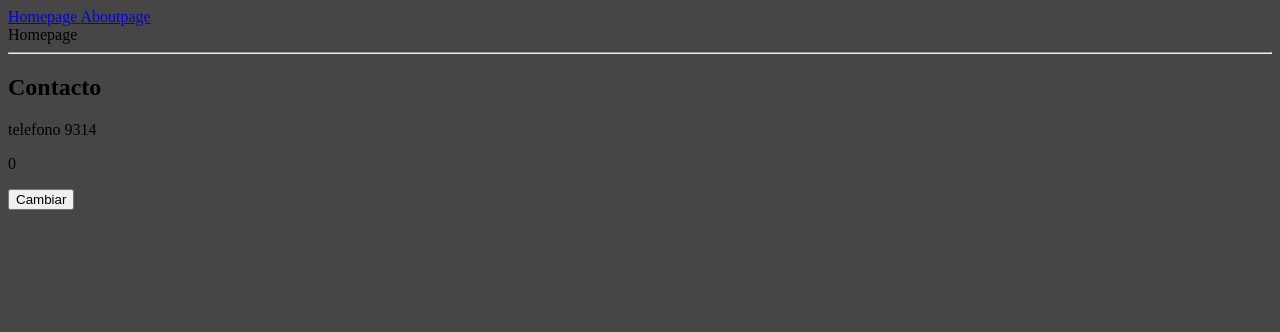
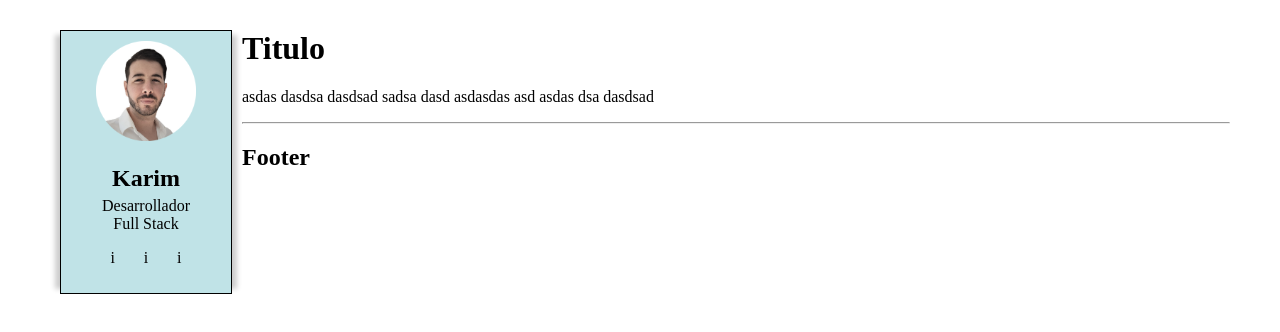
Before and after one commit to Karim-aitt/portfolio_v1, a React (Vite) app: page / in a window 1280 px wide. Shown: the top 332 px of the page. Built offline with nearby package versions, Linux system fonts and the light colour scheme.

Commit message:
Aside Avatar v1

```diff
--- a/src/App.css
+++ b/src/App.css
@@ -1,3 +1,15 @@
+
 body{
-    background-color: rgb(70, 70, 70);
+    margin: 30px 50px;
 }
+
+.app{
+
+}
+
+/* MOBILE VIEW */
+@media (max-width: 645px) {
+    body{
+        background-color: red;
+    }
+}
--- a/src/App.jsx
+++ b/src/App.jsx
@@ -1,6 +1,11 @@
 import './App.css'
+
+// Components
 import Navbar from './components/Navbar/NavBar'
 import Footer from './components/footer/Footer'
+import Avatar from './components/avatar/Avatar'
+
+// Pages
 import HomePage from './pages/HomePage'
 import AboutPage from './pages/AboutPage'
 
@@ -11,18 +16,13 @@ function App() {
 
   return (
     <>
-      <BrowserRouter>
-        <Navbar />
+      <Avatar />
+      <div className=''>
+        <h1>Titulo</h1>
+        <p>asdas dasdsa dasdsad sadsa dasd asdasdas asd asdas dsa dasdsad</p>
+      </div>
 
-        <Routes>
-          <Route path="/" element={<HomePage />} />
-          <Route path="/about" element={<AboutPage />} />
-        </Routes>
-
-
-      </BrowserRouter>
-
-        <Footer numero="9314"/>
+      <Footer/>
     </>
   )
 }
--- /dev/null
+++ b/src/components/avatar/Avatar.jsx
@@ -0,0 +1,28 @@
+import avatar from "./Avatar.module.css"
+
+const Avatar = () => {
+    return (
+    <aside className={avatar.aside}>
+        <div className={avatar.div}>
+            <img className={avatar.img} src="src/assets/avatar.png" />
+        </div>
+        <div className={avatar.div}>
+            <h2 className={avatar.h2}>Karim</h2>
+            <p className={avatar.p}>Desarrollador Full Stack</p>
+            <ul className={avatar.ul}>
+                <li>
+                    <a>i</a>
+                </li>
+                <li>
+                    <a>i</a>
+                </li>
+                <li>
+                    <a>i</a>
+                </li>
+            </ul>
+        </div>
+    </aside>
+    );
+}
+
+export default Avatar;
--- /dev/null
+++ b/src/components/avatar/Avatar.module.css
@@ -0,0 +1,47 @@
+
+.img{
+    width: 100px;
+    height: 100px;
+    filter: grayscale(30%);
+}
+
+.aside{
+    padding: 10px;
+    margin: 0 10px;
+    min-width: 150px;
+    border: 1px solid black;
+    display: flex;
+    flex-direction: column;
+    align-items: center;
+    float: left;
+    background-color: #C0E3E7;
+    box-shadow:
+    10px 0 5px -5px rgba(0, 0, 0, 0.2),
+    -10px 0 5px -5px rgba(0, 0, 0, 0.2);
+}
+
+.div{
+    margin: 10px;
+    margin-top: 0px;
+    margin-bottom: 0px;
+    max-width: 100px;
+    text-align: center;
+}
+
+.h2{
+    margin-bottom: 5px;
+}
+
+.p{
+    margin-top: 0px;
+    text-wrap: wrap;
+}
+
+.ul{
+    display: flex;
+    list-style: none;
+    padding: 0;
+}
+.ul li{
+    margin: 0 auto;
+}
--- a/src/components/footer/Footer.jsx
+++ b/src/components/footer/Footer.jsx
@@ -1,27 +1,12 @@
 
-import { useState } from "react";
 
-const Footer = (props) => {
-
-    let telefono = props.numero;
-
-    const [numeroNuevo, setNumeroNuevo] = useState(0)
-
-    function cambiar(){
-        setNumeroNuevo(1234)
-    }
+const Footer = () => {
 
 
     return (
         <>
             <hr />
-            <h2>Contacto</h2>
-            <p>telefono {telefono}</p>
-            <p>{numeroNuevo}</p>
-
-            <button onClick={cambiar}>
-                Cambiar
-            </button>
+            <h2>Footer</h2>
         </>
     );
 
```
Also changed, not shown: src/assets/avatar.png (added).
